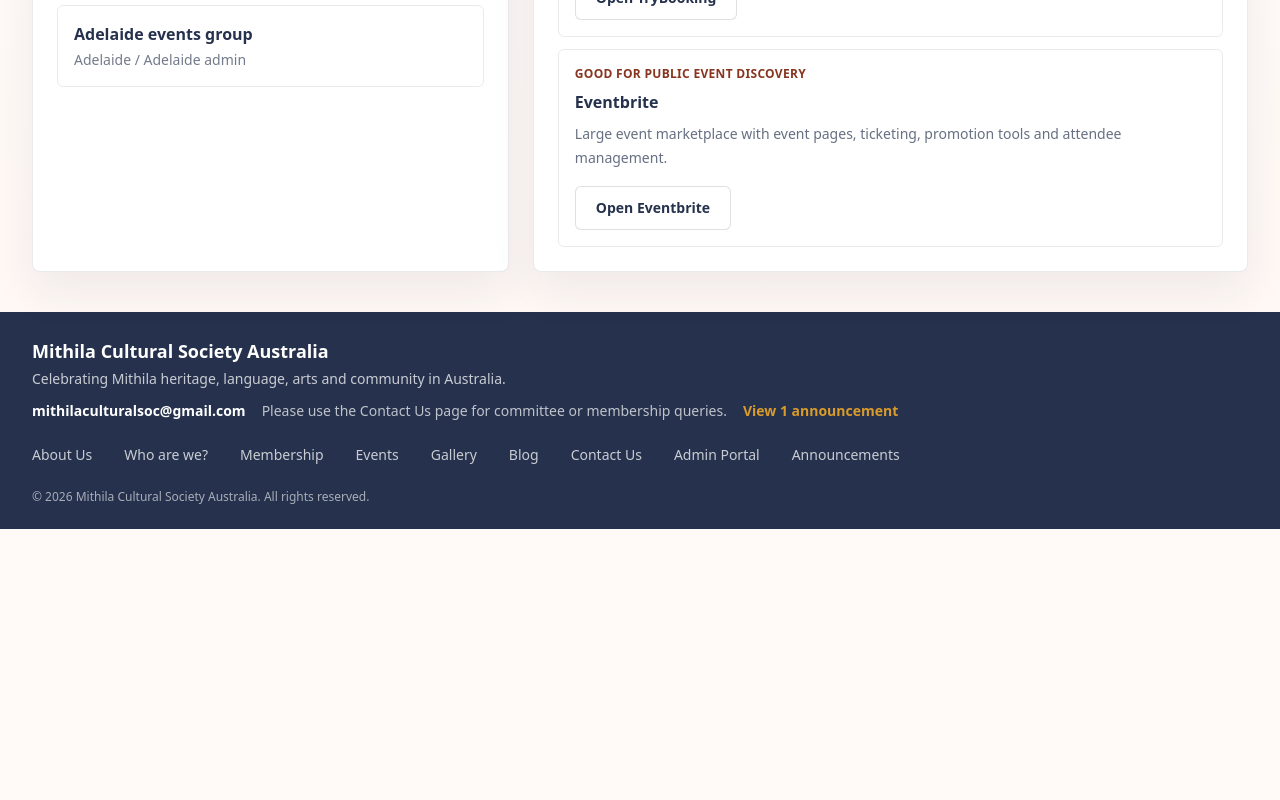
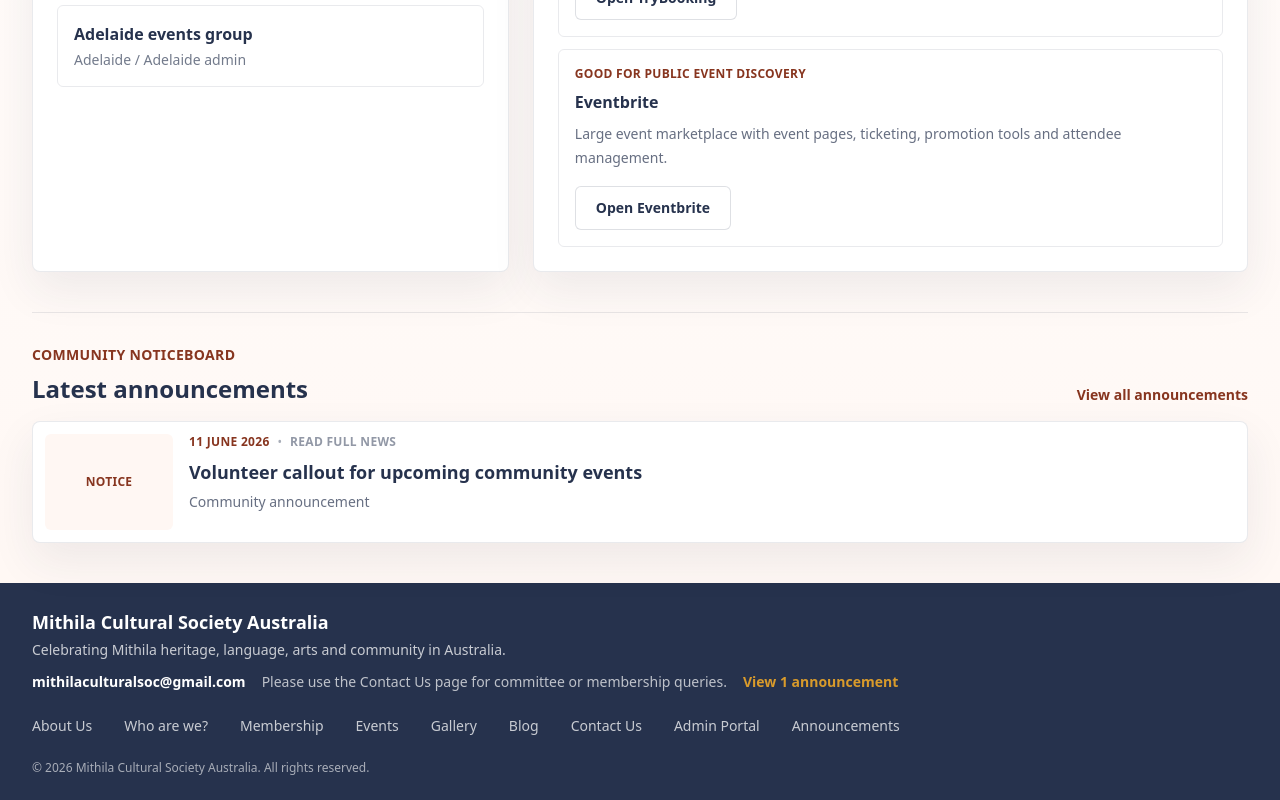
Before and after one commit to shrishishirendu/MCSA, a Next.js app: page /events in a window 1280 px wide. Shown: the part 2413-3213 px from the top of the page. Before the commit the page ends 2942 px from the top, so only its background shows below. Built offline with nearby package versions, Linux system fonts and the light colour scheme; no server answers.

Commit message:
Move announcements preview to events page

```diff
--- a/src/app/(public)/announcements/page.tsx
+++ b/src/app/(public)/announcements/page.tsx
@@ -18,6 +18,7 @@ export default async function AnnouncementsPage() {
           {announcements.map((announcement, index) => (
             <article
               key={announcement.id}
+              id={announcement.id}
               className={`overflow-hidden rounded-xl border border-indigoInk/10 bg-white shadow-soft ${
                 index === 0 ? "lg:grid lg:grid-cols-[0.9fr_1.1fr]" : ""
               }`}
--- a/src/app/(public)/events/page.tsx
+++ b/src/app/(public)/events/page.tsx
@@ -1,13 +1,18 @@
 import { EventManagementWorkspace } from "@/components/events/EventManagementWorkspace";
 import { ManagedEventGrid } from "@/components/events/ManagedEventGrid";
 import { PageLayout } from "@/components/layout/PageLayout";
+import { EventAnnouncementsStrip } from "@/components/sections/EventAnnouncementsStrip";
 import { Button } from "@/components/ui/Button";
-import { getManagedEvents } from "@/lib/content-data";
+import { getManagedEvents, getPublicAnnouncements } from "@/lib/content-data";
 
 export const dynamic = "force-dynamic";
 
 export default async function EventsPage() {
-  const events = await getManagedEvents();
+  const [events, announcements] = await Promise.all([
+    getManagedEvents(),
+    getPublicAnnouncements()
+  ]);
+
   return (
     <PageLayout
       title="Events"
@@ -15,13 +20,23 @@ export default async function EventsPage() {
       description="Our events are the heartbeat of our society. From grand annual festivals like Mithila Mahotsav to intimate workshops and family picnics, there is always something happening."
     >
       <section className="mb-10 rounded-2xl bg-gradient-to-r from-indigoInk to-lotus-700 p-6 text-white sm:p-8">
-        <p className="text-sm font-semibold uppercase tracking-wide text-turmeric">Featured event · 17–19 October 2026</p>
+        <p className="text-sm font-semibold uppercase tracking-wide text-turmeric">
+          Featured event · 17–19 October 2026
+        </p>
         <h2 className="mt-3 text-3xl font-bold">Mithila Mahotsav 2026</h2>
-        <p className="mt-3 max-w-2xl text-sm leading-6 text-white/75">Explore the complete three-day program and submit an Expression of Interest for cultural performances, stalls, volunteering, sponsorship and more.</p>
-        <Button href="/events/mithila-mahotsav-2026" className="mt-5">Explore MM2026</Button>
+        <p className="mt-3 max-w-2xl text-sm leading-6 text-white/75">
+          Explore the complete three-day program and submit an Expression of
+          Interest for cultural performances, stalls, volunteering, sponsorship
+          and more.
+        </p>
+        <Button href="/events/mithila-mahotsav-2026" className="mt-5">
+          Explore MM2026
+        </Button>
       </section>
+
       <ManagedEventGrid events={events} />
       <EventManagementWorkspace hideOfficialEvents={events.length > 0} />
+      <EventAnnouncementsStrip announcements={announcements} />
     </PageLayout>
   );
 }
--- a/src/app/(public)/page.tsx
+++ b/src/app/(public)/page.tsx
@@ -5,11 +5,7 @@ import Image from "next/image";
 import { Card } from "@/components/ui/Card";
 import { HeroCarousel } from "@/components/sections/HeroCarousel";
 import { UpcomingEventPopup } from "@/components/sections/UpcomingEventPopup";
-import { AnnouncementShowcase } from "@/components/sections/AnnouncementShowcase";
-import {
-  getPublicAnnouncements,
-  getPublishedBlogPosts
-} from "@/lib/content-data";
+import { getPublishedBlogPosts } from "@/lib/content-data";
 
 const yajmaanUrl = "https://events.humanitix.com/durga-puja/tickets";
 
@@ -25,12 +21,8 @@ const maithiliDevanagariHeroText =
 export const dynamic = "force-dynamic";
 
 export default async function HomePage() {
-  const [blogPosts, announcements] = await Promise.all([
-    getPublishedBlogPosts(),
-    getPublicAnnouncements()
-  ]);
+  const blogPosts = await getPublishedBlogPosts();
   const latestBlogPosts = blogPosts.slice(0, 3);
-  const latestAnnouncements = announcements.slice(0, 3);
   const scrollingHighlights = Array.from({ length: 6 }, () => mahotsavMarquee);
 
   return (
@@ -170,8 +162,6 @@ export default async function HomePage() {
         </Card>
       </section>
 
-      <AnnouncementShowcase announcements={latestAnnouncements} />
-
     </main>
   );
 }
--- /dev/null
+++ b/src/components/sections/EventAnnouncementsStrip.tsx
@@ -0,0 +1,81 @@
+/* eslint-disable @next/next/no-img-element */
+import Link from "next/link";
+import type { Announcement } from "@/types/content";
+
+function announcementDate(value: string) {
+  return new Date(value).toLocaleDateString("en-AU", {
+    day: "numeric",
+    month: "short",
+    year: "numeric"
+  });
+}
+
+export function EventAnnouncementsStrip({
+  announcements
+}: {
+  announcements: Announcement[];
+}) {
+  if (!announcements.length) return null;
+
+  return (
+    <section className="mt-10 border-t border-indigoInk/10 pt-8">
+      <div className="mb-4 flex flex-wrap items-end justify-between gap-3">
+        <div>
+          <p className="text-sm font-semibold uppercase tracking-wide text-lotus-700">
+            Community noticeboard
+          </p>
+          <h2 className="mt-2 text-2xl font-bold text-indigoInk">
+            Latest announcements
+          </h2>
+        </div>
+        <Link
+          href="/announcements"
+          className="text-sm font-semibold text-lotus-700 hover:text-indigoInk"
+        >
+          View all announcements
+        </Link>
+      </div>
+
+      <div className="grid gap-3">
+        {announcements.slice(0, 3).map((announcement) => (
+          <Link
+            key={announcement.id}
+            href={`/announcements#${announcement.id}`}
+            className="grid gap-4 rounded-lg border border-indigoInk/10 bg-white p-3 shadow-soft transition hover:border-lotus-500 sm:grid-cols-[8rem_1fr]"
+          >
+            <div className="h-24 overflow-hidden rounded-md bg-lotus-50">
+              {announcement.imageUrl ? (
+                <img
+                  src={announcement.imageUrl}
+                  alt=""
+                  className="h-full w-full object-cover"
+                />
+              ) : (
+                <div className="grid h-full place-items-center px-3 text-center text-xs font-semibold uppercase tracking-wide text-lotus-700">
+                  Notice
+                </div>
+              )}
+            </div>
+            <div className="min-w-0">
+              <div className="flex flex-wrap items-center gap-2">
+                <time className="text-xs font-semibold uppercase tracking-wide text-lotus-700">
+                  {announcementDate(announcement.publishedAt)}
+                </time>
+                <span className="text-xs text-indigoInk/40">•</span>
+                <span className="text-xs font-semibold uppercase tracking-wide text-indigoInk/50">
+                  Read full news
+                </span>
+              </div>
+              <h3 className="mt-2 line-clamp-1 text-lg font-bold text-indigoInk">
+                {announcement.title}
+              </h3>
+              <p className="mt-1 line-clamp-2 text-sm leading-6 text-indigoInk/70">
+                {announcement.body || "Community announcement"}
+              </p>
+            </div>
+          </Link>
+        ))}
+      </div>
+    </section>
+  );
+}
```
